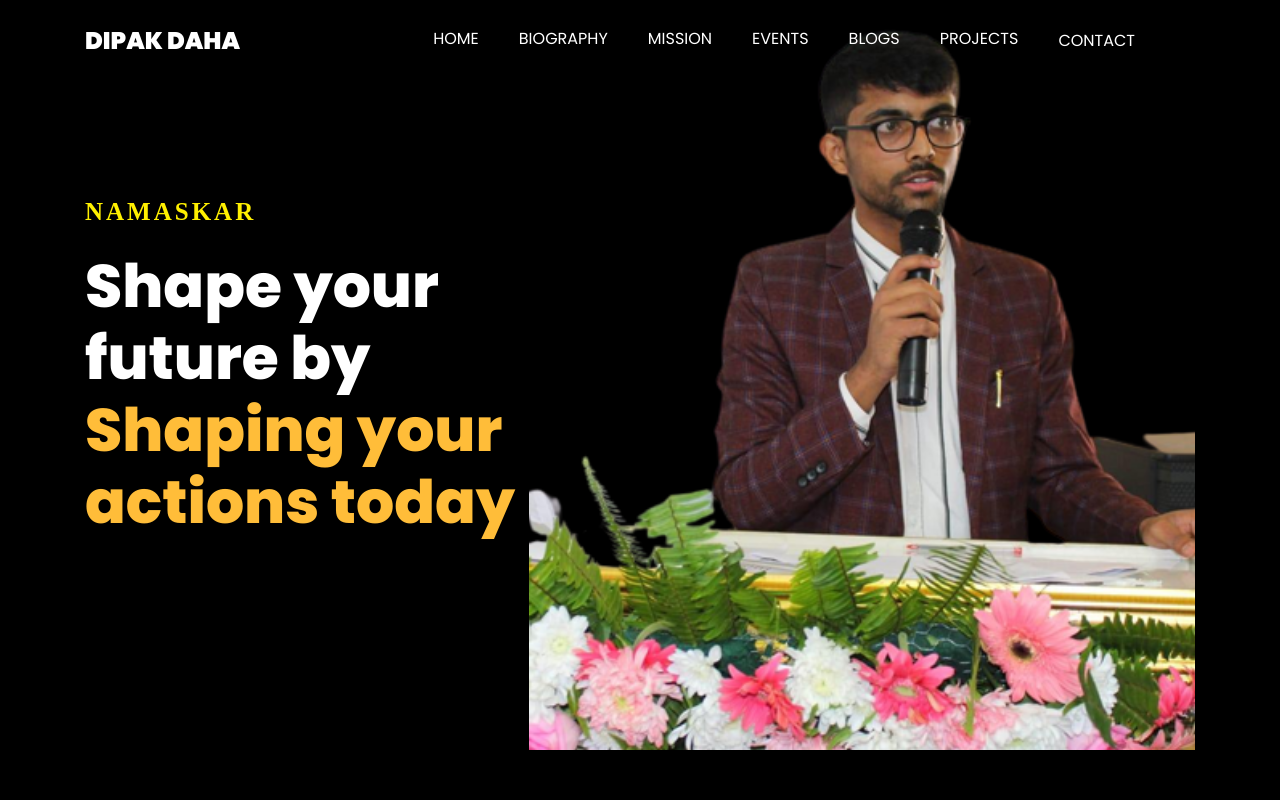
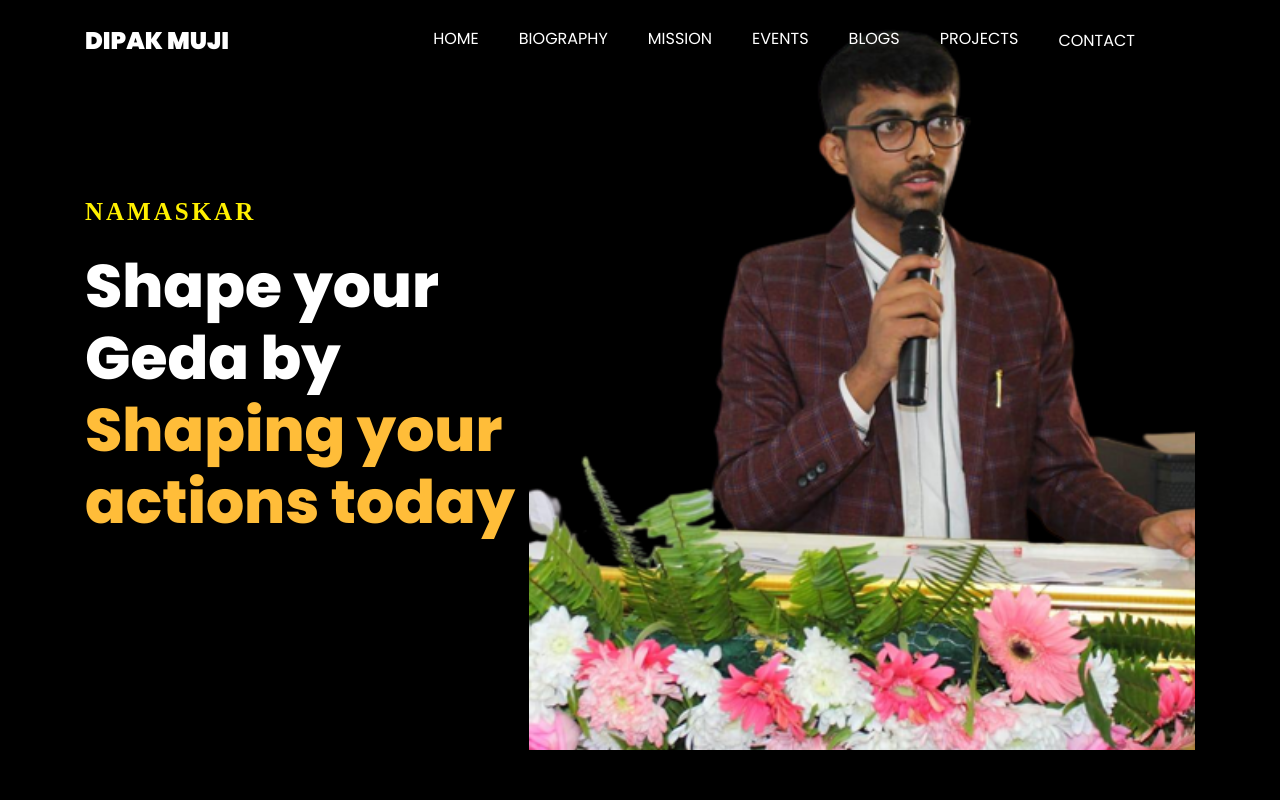
Before and after one commit to Dipak-Dahal/dipakdahal.com.np, a plain HTML site: page clark-master/index.html in a window 1280 px wide. Shown: the top 800 px of the page. Drawn offline with Linux system fonts and the light colour scheme; files whose address does not match are found by name.

Commit message:
bhawishya made a changes

```diff
--- a/clark-master/index.html
+++ b/clark-master/index.html
@@ -27,7 +27,7 @@
 
     <nav class="navbar navbar-expand-lg navbar-dark ftco_navbar ftco-navbar-light site-navbar-target" id="ftco-navbar">
 	    <div class="container">
-	      <a class="navbar-brand" href="index.html">Dipak   Daha </a>
+	      <a class="navbar-brand" href="index.html">Dipak  Muji </a>
 	      <button class="navbar-toggler js-fh5co-nav-toggle fh5co-nav-toggle" type="button" data-toggle="collapse" data-target="#ftco-nav" aria-controls="ftco-nav" aria-expanded="false" aria-label="Toggle navigation">
 	        <span class="oi oi-menu"></span> Menu
 	      </button>
@@ -58,7 +58,7 @@
 		          <div class="one-forth d-flex  align-items-center ftco-animate" data-scrollax=" properties: { translateY: '70%' }">
 		          	<div class="text">
 		          		<span class="subheading">Namaskar</span>
-			            <h1 class="mb-4 mt-3">Shape your future by<span> Shaping your actions today</span></h1>
+			            <h1 class="mb-4 mt-3">Shape your Geda by<span> Shaping your actions today</span></h1>
 
 
 		            </div>
```
